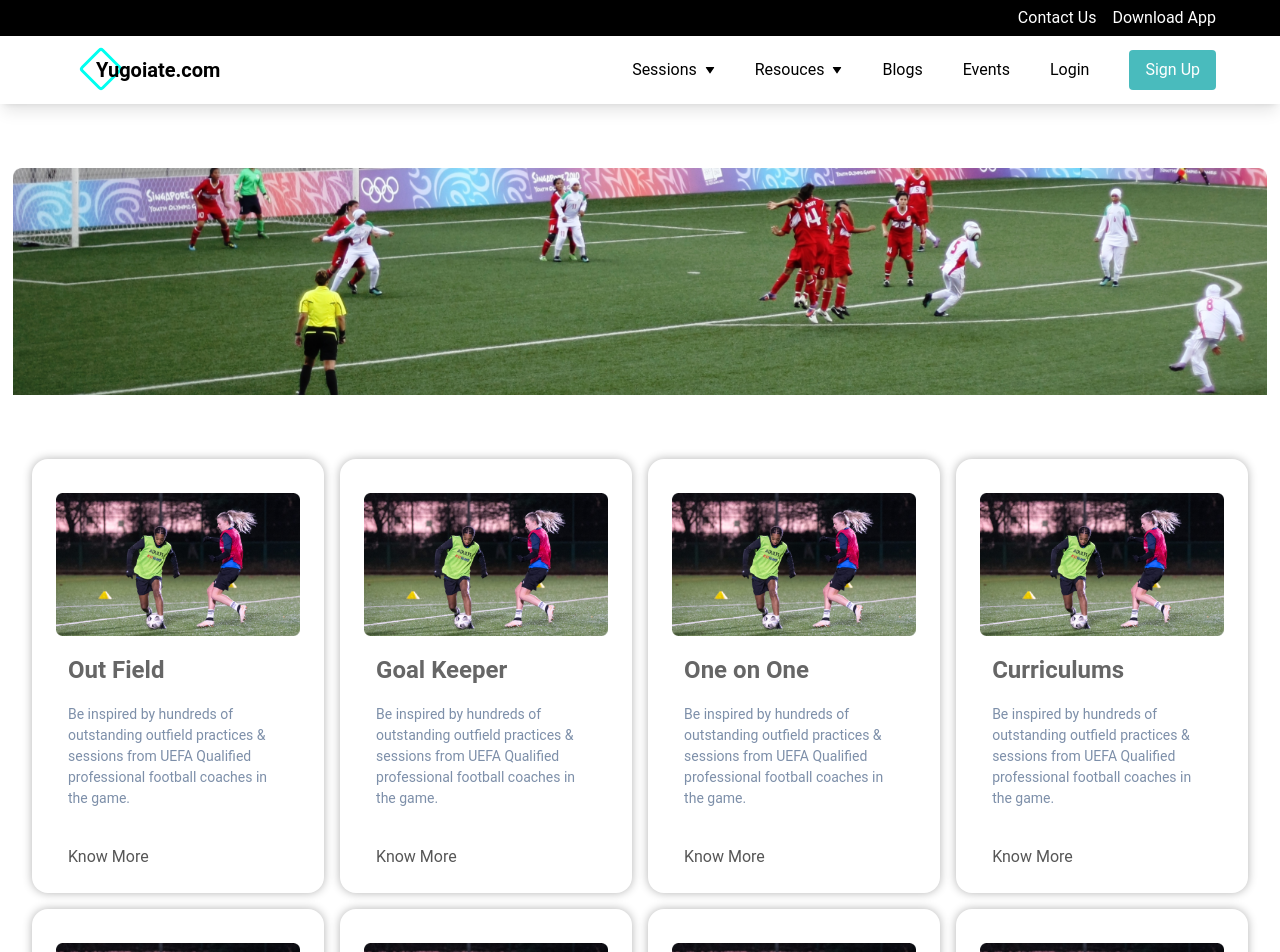
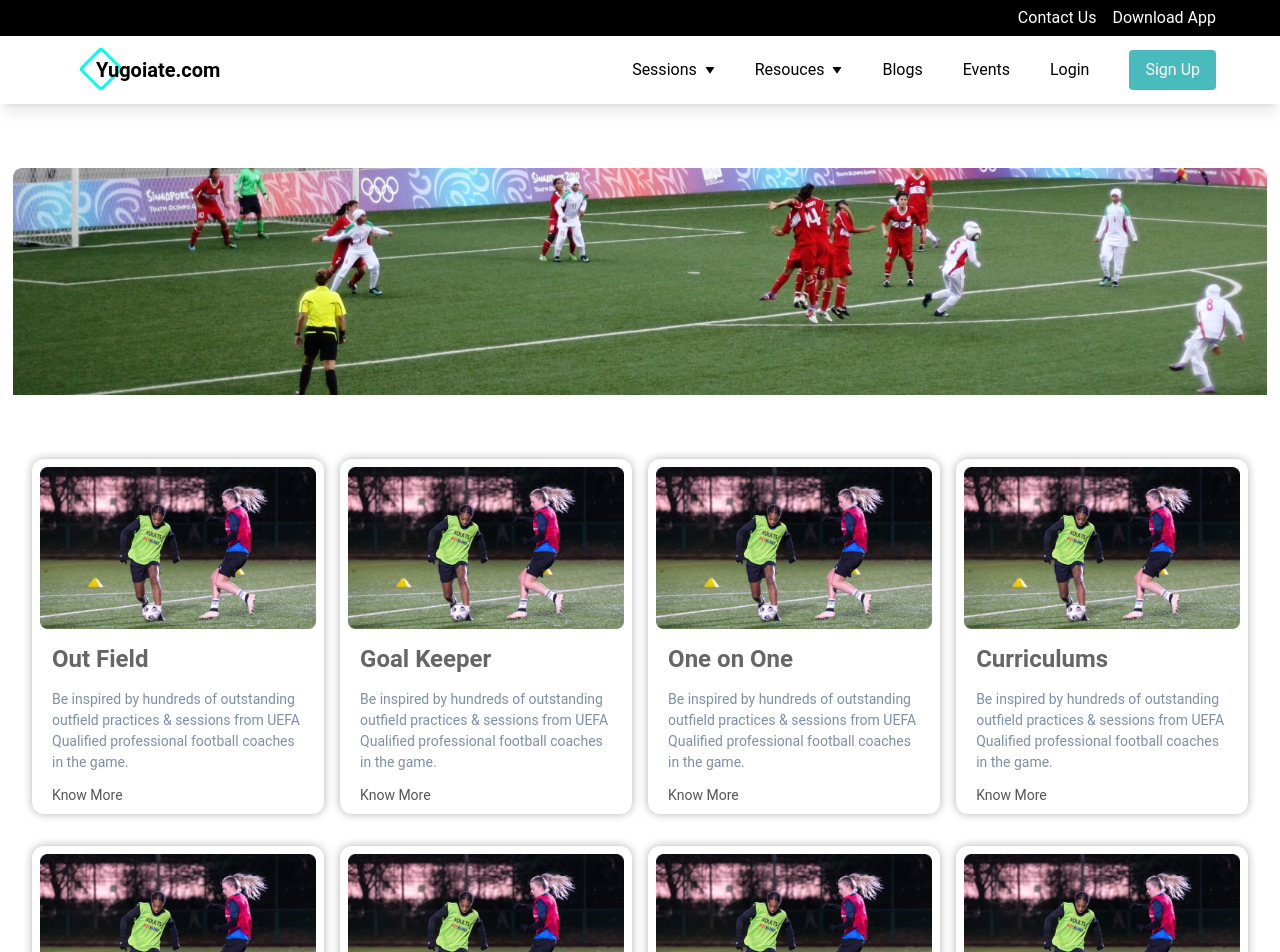
Before and after one commit to FahadNishad/footballcoaching, a React (Vite) app: page /session in a window 1280 px wide. Shown: the top 952 px of the page. Built offline with nearby package versions, Linux system fonts and the light colour scheme.

Commit message:
over all changes

```diff
--- a/src/Components/Headers/SubNavbar.jsx
+++ b/src/Components/Headers/SubNavbar.jsx
@@ -29,7 +29,7 @@ const SubNavbar = () => {
         <Link to='/blogs' className="text-[16px] flex gap-2 items-center">
           Blogs
         </Link>
-        <Link to='/verification' className="text-[16px] flex gap-2 items-center">
+        <Link  className="text-[16px] flex gap-2 items-center">
           Events
         </Link>
         <Link to="/registration" className="text-[16px]">
--- a/src/Components/Sessions/SessionHead.jsx
+++ b/src/Components/Sessions/SessionHead.jsx
@@ -13,12 +13,12 @@ const SessionHead = () => {
           alt="session_header"
         />
       </div>
-      <div className="w-[95%] mx-auto gap-4 flex flex-wrap justify-between pb-16 ">
+      <div className="w-[95%] mx-auto gap-2 flex flex-wrap justify-between pb-16 ">
         {Session_Data.map((data, index) => (
           <Link
           to={`/session/${index}`}
             key={index}
-            className="w-[24%] flex flex-col px-6 py-6 gap-4  rounded-2xl "
+            className="w-[24%] flex flex-col rounded-xl px-2 py-2 mb-6 gap-3   "
             style={{
               boxShadow: "0 0 10px rgba(0, 0, 0, 0.3)",
             }}
@@ -26,7 +26,7 @@ const SessionHead = () => {
             <img
               src={data.image}
               width={361}
-              style={{ paddingTop: "10px" }}
+
               height={212}
               alt="data_image"
             />
@@ -34,7 +34,7 @@ const SessionHead = () => {
               {data.heading}
             </h1>
             <p className="px-3 text-[#7D8FA9] text-[14px] ">{data.paragraph}</p>
-            <button className="text-[#565656] px-3 pt-5 text-left ">
+            <button className="text-[#565656] px-3 text-[14px] text-left ">
               {data.buttonText}
             </button>
           </Link>
```
